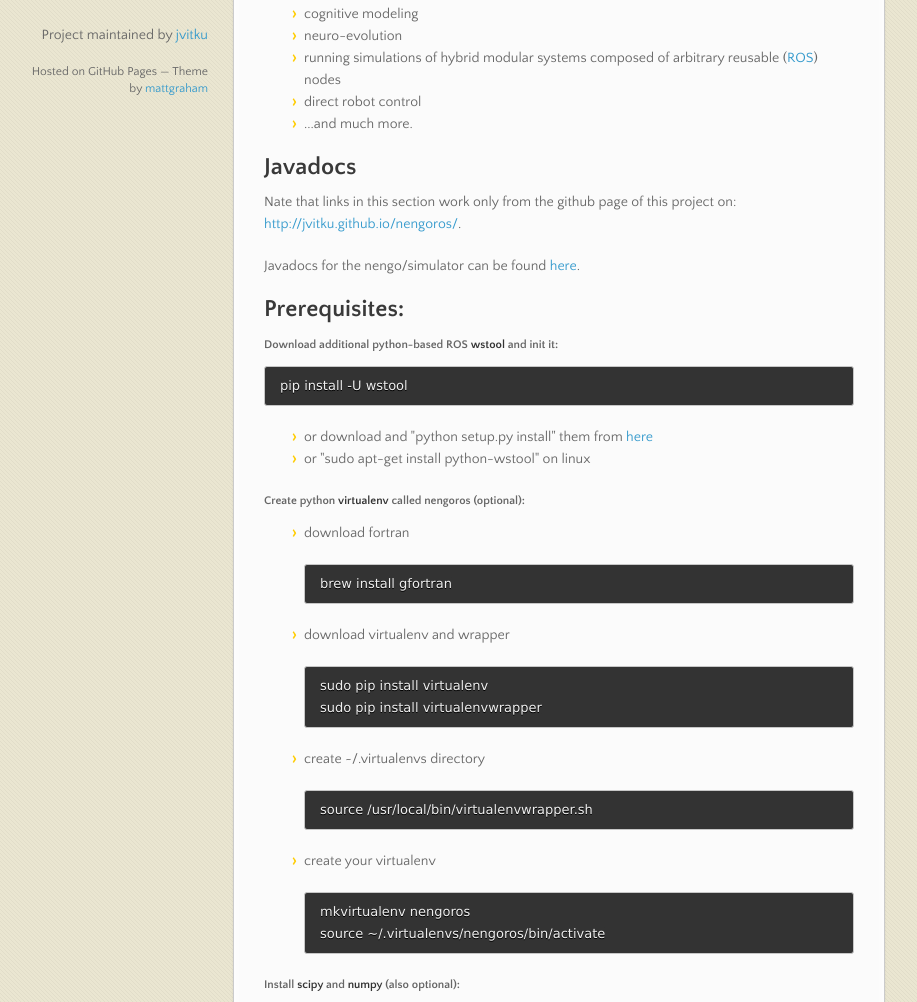
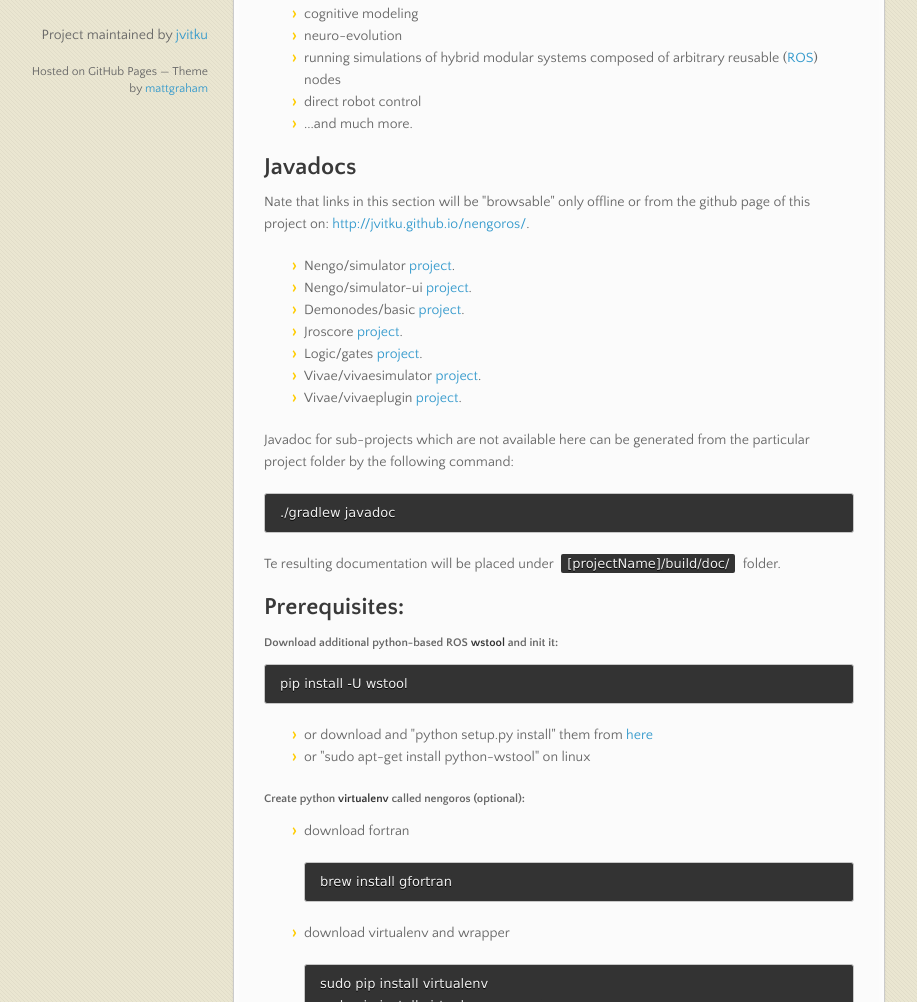
Before and after one commit to jvitku/nengoros, a plain HTML site: page index.html in a window 1280 px wide. Shown: the part 663-1665 px from the top of the page, without its empty margins (82-999 px from the left). Drawn offline with nearby package versions, Linux system fonts and the light colour scheme.

Commit message:
Create gh-pages branch via GitHub

```diff
--- a/index.html
+++ b/index.html
@@ -18,7 +18,7 @@
 
       <header>
         <h1>Nengoros</h1>
-        <p>An open-source SW tool for simulating large-scale hybrid neural network systems. For more information, see http://nengoros.wordpress.com .</p>
+        <p>An open-source SW tool for simulating large-scale hybrid neural network systems.</p>
       </header>
 
       <div id="banner">
@@ -69,9 +69,22 @@
 </ul><h2>
 <a name="javadocs" class="anchor" href="#javadocs"><span class="octicon octicon-link"></span></a>Javadocs</h2>
 
-<p>Nate that links in this section work only from the github page of this project on: <a href="http://jvitku.github.io/nengoros/">http://jvitku.github.io/nengoros/</a>.</p>
+<p>Nate that links in this section will be "browsable" only offline or from the github page of this project on: <a href="http://jvitku.github.io/nengoros/">http://jvitku.github.io/nengoros/</a>.</p>
 
-<p>Javadocs for the nengo/simulator can be found <a href="javadoc/nengo-simulator/javadoc/index.html">here</a>.</p>
+<ul>
+<li>Nengo/simulator <a href="javadoc/nengo/simulator/javadoc/index.html">project</a>.</li>
+<li>Nengo/simulator-ui <a href="javadoc/nengo/simulator-ui/javadoc/index.html">project</a>.</li>
+<li>Demonodes/basic <a href="javadoc/demonodes/basic/javadoc/index.html">project</a>.</li>
+<li>Jroscore <a href="javadoc/jroscore/javadoc/index.html">project</a>.</li>
+<li>Logic/gates <a href="javadoc/logic/gates/javadoc/index.html">project</a>.</li>
+<li>Vivae/vivaesimulator <a href="javadoc/vivae/vivaesimulator/javadoc/index.html">project</a>.</li>
+<li>Vivae/vivaeplugin <a href="javadoc/vivae/vivaeplugin/javadoc/index.html">project</a>.</li>
+</ul><p>Javadoc for sub-projects which are not available here can be generated from the particular project folder by the following command:</p>
+
+<pre><code>./gradlew javadoc
+</code></pre>
+
+<p>Te resulting documentation will be placed under <code>[projectName]/build/doc/</code> folder.</p>
 
 <h2>
 <a name="prerequisites" class="anchor" href="#prerequisites"><span class="octicon octicon-link"></span></a>Prerequisites:</h2>
```
Also changed, not shown: params.json (+1 -1 lines).
